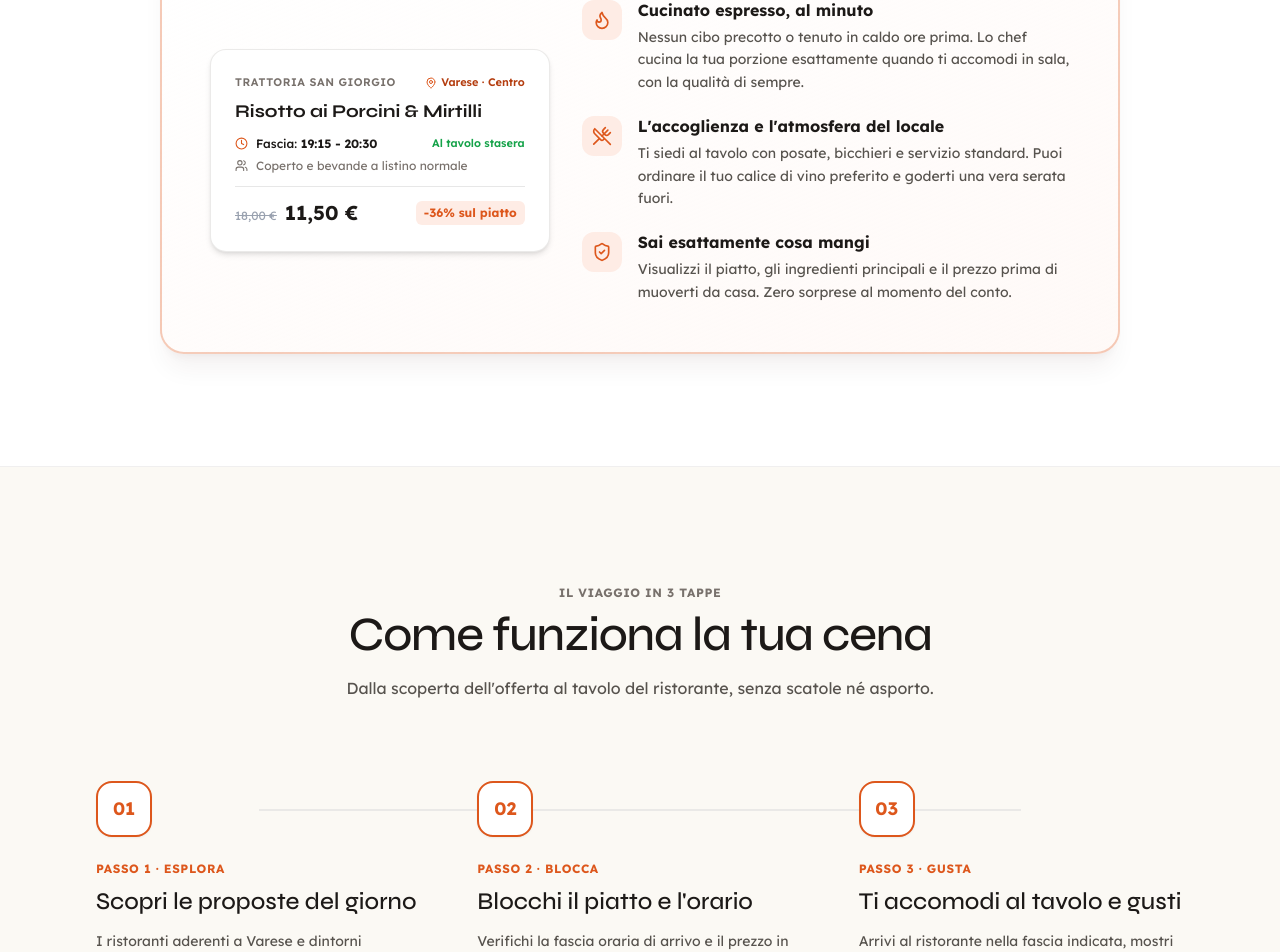
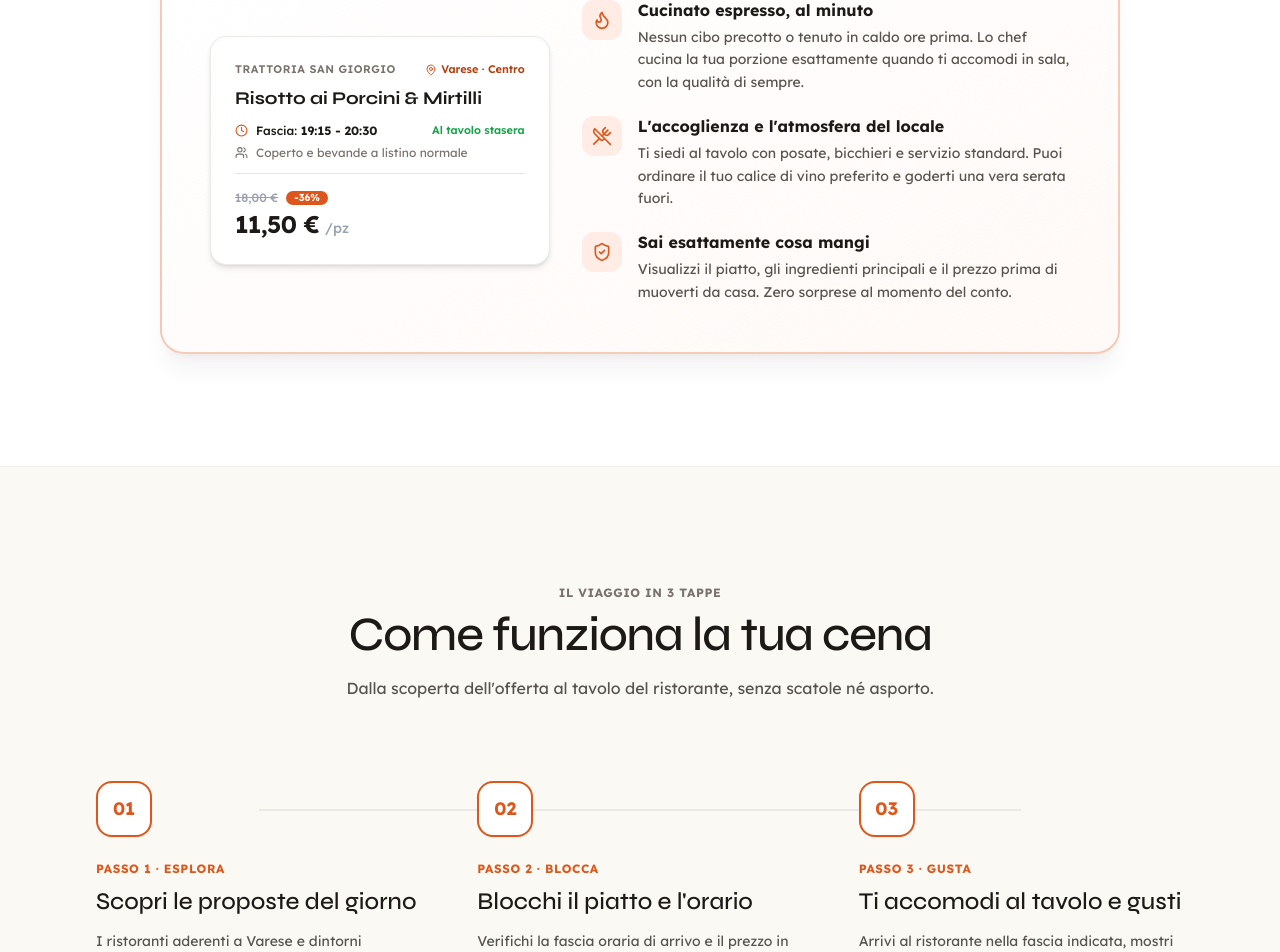
Before and after one commit to restydealsmanaging/landing, a Next.js app: page /per-i-clienti in a window 1280 px wide. Shown: the part 1191-2143 px from the top of the page. Built offline with nearby package versions, Linux system fonts and the light colour scheme.

Commit message:
style(customer-card): update pricing block to match stacked reference style (strikethrough + pill on top, bold price + unit below)

```diff
--- a/src/components/CustomerSection.tsx
+++ b/src/components/CustomerSection.tsx
@@ -230,14 +230,22 @@ export default function CustomerSection() {
                         </div>
                       </div>
 
-                      <div className="flex items-center justify-between">
-                        <div>
-                          <span className="text-xs text-gray-400 line-through mr-2">18,00 €</span>
-                          <span className="text-xl font-bold font-sans text-resty-stone">11,50 €</span>
+                      {/* Price Block (Reference style: compact stacked) */}
+                      <div className="pt-1">
+                        <div className="flex items-center gap-2 mb-0.5">
+                          <span className="text-xs text-gray-400 line-through font-medium">18,00 €</span>
+                          <span className="inline-flex items-center bg-resty-orange text-white text-[10px] font-bold px-2 py-0.5 rounded-full leading-none">
+                            -36%
+                          </span>
                         </div>
-                        <span className="text-xs font-bold text-resty-orange bg-resty-peach px-2 py-1 rounded-md">
-                          -36% sul piatto
-                        </span>
+                        <div className="flex items-baseline gap-1.5">
+                          <span className="text-2xl font-bold font-sans text-resty-stone tracking-tight">
+                            11,50 €
+                          </span>
+                          <span className="text-sm font-medium text-gray-400">
+                            /pz
+                          </span>
+                        </div>
                       </div>
                     </div>
 
```
